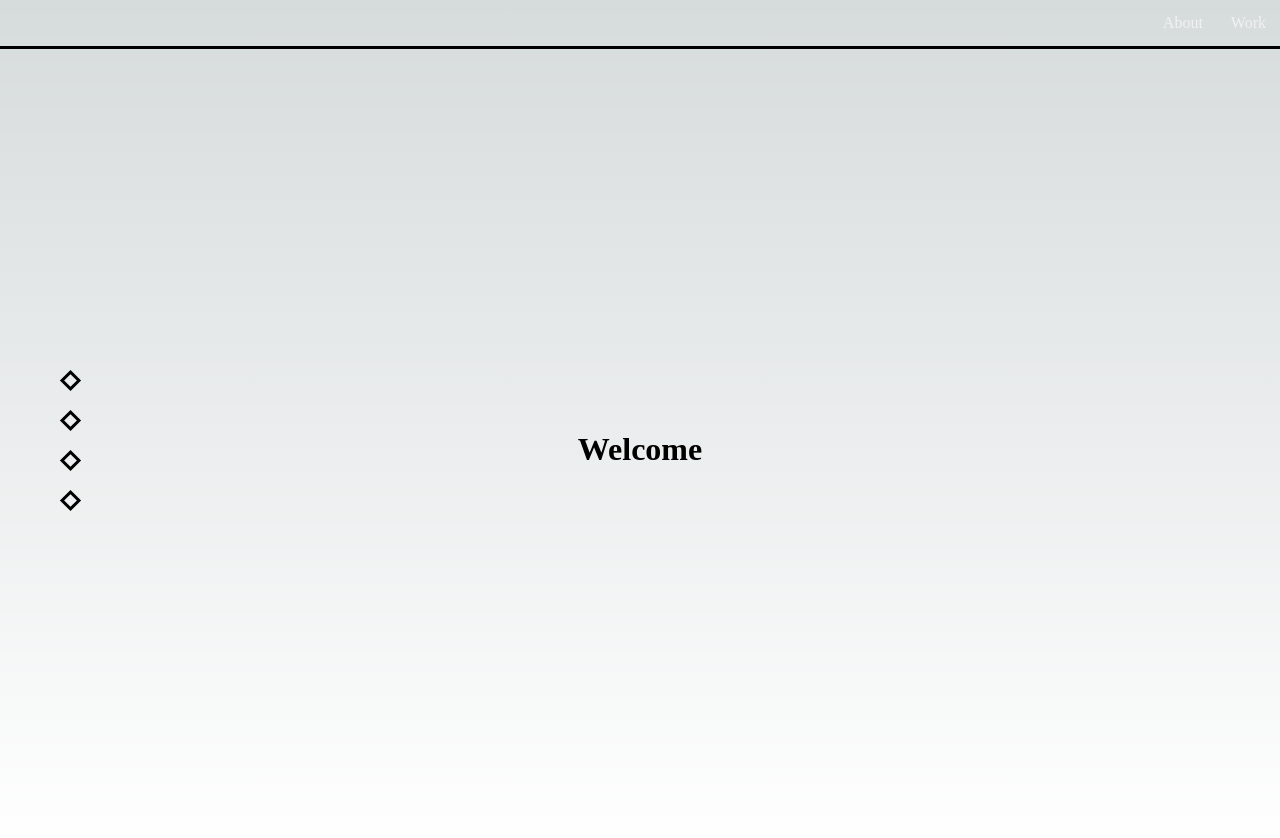
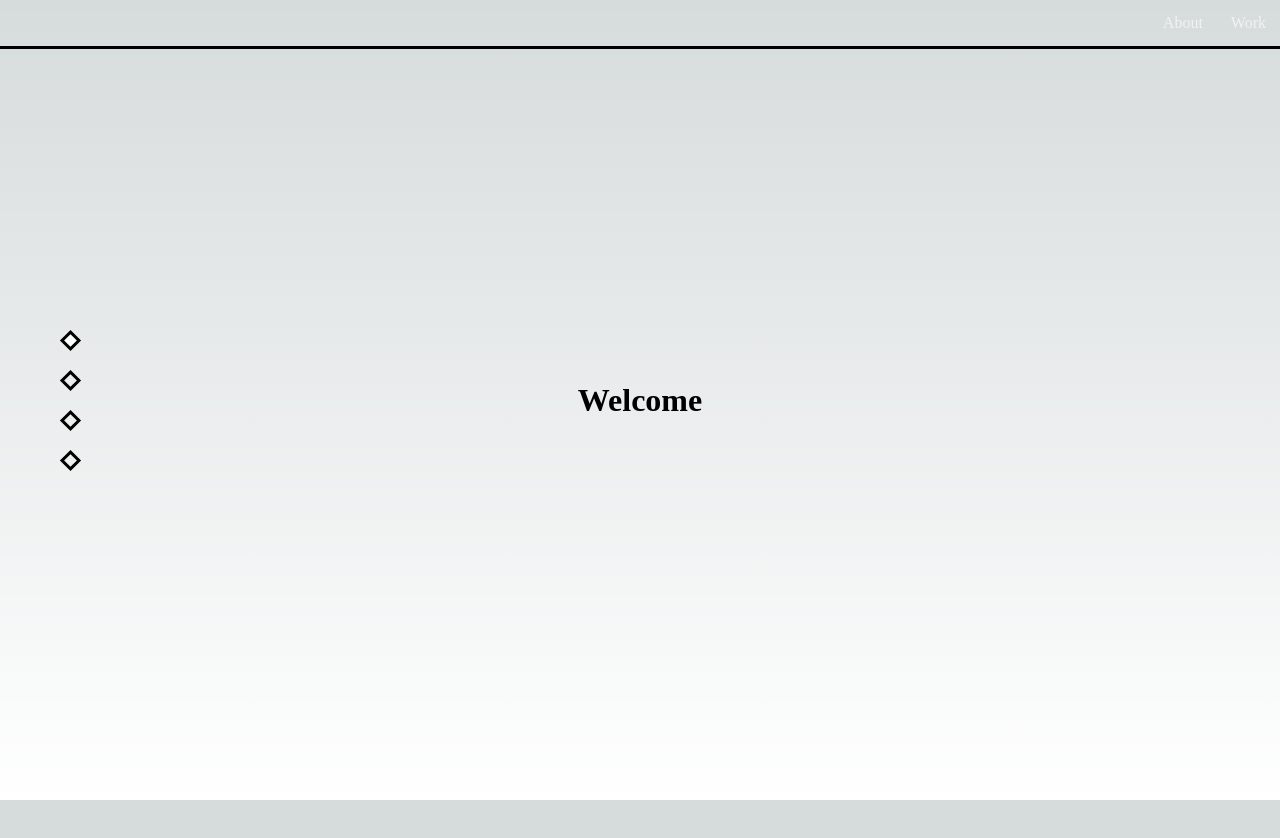
Before and after one commit to louisg1337/next-js-website, a Next.js app: page / in a window 1280 px wide. Shown: the top 838 px of the page. After the commit the page ends 800 px from the top, so only its background shows below. Built offline with nearby package versions, Linux system fonts and the light colour scheme.

Commit message:
Made picker into component along with making it a bit more interactive

```diff
--- /dev/null
+++ b/components/Picker.js
@@ -0,0 +1,20 @@
+import './picker.css'
+
+export default function Picker({welcomeRef, aboutRef, workRef, contactRef, scrollTo, current}) {
+    return (
+        <div className='pickerContainer'>
+            <div onClick={() => scrollTo(welcomeRef, "welcome")} className='choiceContainer'>
+            <div style={current == "welcome" ? {backgroundColor: 'white'} : {}} className='choice'/>
+            </div>
+            <div onClick={() => scrollTo(aboutRef, "about")} className='choiceContainer'>
+            <div style={current == "about" ? {backgroundColor: 'white'} : {}} className='choice'/>
+            </div>
+            <div onClick={() => scrollTo(workRef, "work")} className='choiceContainer'>
+            <div style={current == "work" ? {backgroundColor: 'white'} : {}}className='choice'/>
+            </div>
+            <div onClick={() => scrollTo(contactRef, "contact")} className='choiceContainer'>
+            <div style={current == "contact" ? {backgroundColor: 'white'} : {}} className='choice'/>
+            </div>
+      </div>
+    )
+}
--- /dev/null
+++ b/components/picker.css
@@ -0,0 +1,24 @@
+.pickerContainer {
+    position: absolute;
+    width: 5vw;
+    height: 20vh;
+    top: 40%;
+    left: 3%;
+    display: flex;
+    flex-direction: column;
+    z-index: 100;
+}
+
+.choiceContainer {
+    flex: 1;
+    display: flex;
+    justify-content: center;
+    align-items: center;
+}
+
+.choice {
+    width: 15px;
+    height: 15px;
+    border: solid;
+    transform: rotate(45deg)
+}
--- a/src/app/layout.css
+++ b/src/app/layout.css
@@ -2,6 +2,7 @@
     display: flex;
     width: 100%;
     border-bottom:solid;
+    position:fixed;
 }
 
 ul {
--- a/src/app/page.css
+++ b/src/app/page.css
@@ -9,28 +9,3 @@
     scrollbar-width: none;
 
 }
-
-.pickerContainer {
-    position: absolute;
-    width: 5vw;
-    height: 20vh;
-    top: 45%;
-    left: 3%;
-    display: flex;
-    flex-direction: column;
-    z-index: 100;
-}
-
-.choiceContainer {
-    flex: 1;
-    display: flex;
-    justify-content: center;
-    align-items: center;
-}
-
-.choice {
-    width: 15px;
-    height: 15px;
-    border: solid;
-    transform: rotate(45deg)
-}
--- a/src/app/page.js
+++ b/src/app/page.js
@@ -5,29 +5,31 @@ import Image from 'next/image'
 import { Inter } from 'next/font/google'
 import styles from './page.css'
 import Landing from '../../components/Landing'
+import Picker from '../../components/Picker'
 
 const inter = Inter({ subsets: ['latin'] })
 
 export default function Home() {
-  const [current, setCurrent] = useState();
+  const [current, setCurrent] = useState("welcome");
   const welcomeRef = useRef();
   const aboutRef = useRef();
   const workRef = useRef();
   const contactRef = useRef();
 
-  const scrollTo = (ref) => {
-    console.log('helllo')
+  const scrollTo = (ref, curr) => {
+    setCurrent(curr)
     ref.current.scrollIntoView({behavior: "smooth"});
   }
 
   return (
     <main>
-      <div className='pickerContainer'>
-        <div onClick={() => scrollTo(welcomeRef)} className='choiceContainer'><div className='choice'/></div>
-        <div onClick={() => scrollTo(aboutRef)} className='choiceContainer'><div className='choice'/></div>
-        <div onClick={() => scrollTo(workRef)} className='choiceContainer'><div className='choice'/></div>
-        <div onClick={() => scrollTo(contactRef)} className='choiceContainer'><div className='choice'/></div>
-      </div>
+      <Picker welcomeRef={welcomeRef}
+              aboutRef={aboutRef}
+              workRef={workRef}
+              contactRef={contactRef}
+              scrollTo={scrollTo}
+              current={current}
+      />
       <div className='landingContainer'>
         <div ref={welcomeRef}><Landing name={"Welcome"}/></div>
         <div ref={aboutRef}><Landing name={"About"}/></div>
```
